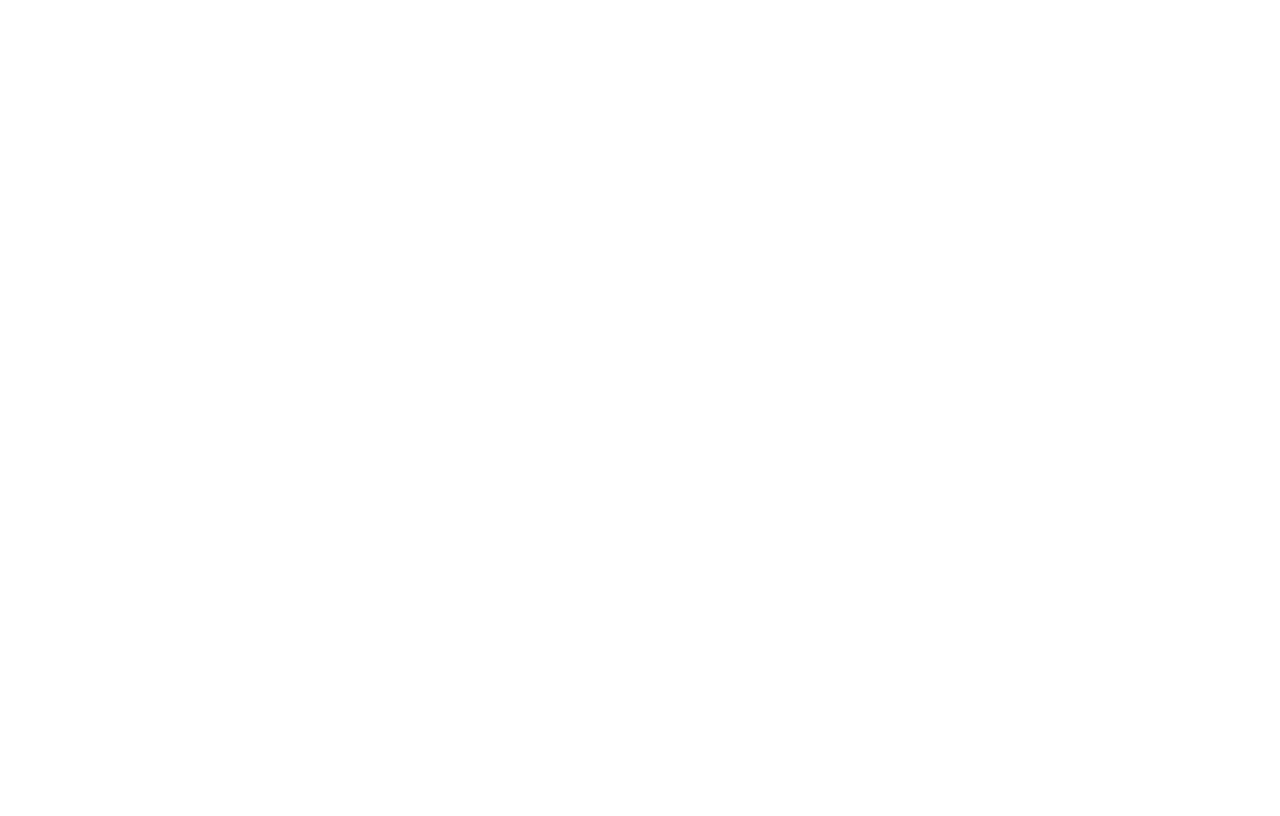
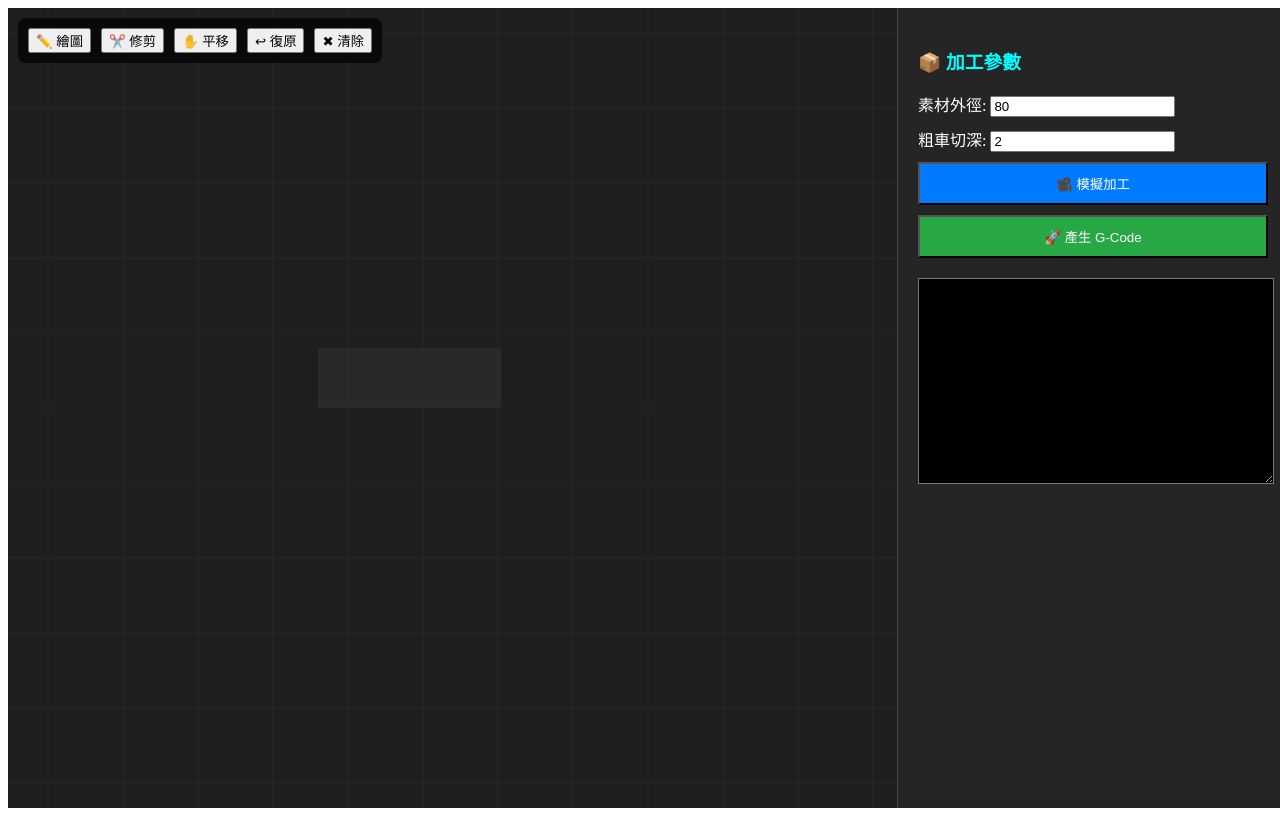
Before and after one commit to SJJ-rd/interesting-banzai-mhdj83, a React (Create React App) app: page / in a window 1280 px wide. Built offline with nearby package versions, Linux system fonts and the light colour scheme.

Commit message:
Update App.js

```diff
--- a/src/App.js
+++ b/src/App.js
@@ -1,26 +1,12 @@
 import React, { useEffect, useRef, useState, useMemo } from "react";
 
-// --- 核心工具函數：檢查線段相交並返回交點 ---
-// 修正：將此函數從 getVisualPoints 移出，讓 handleMouseUp 也能呼叫 [cite: 34-38, 248, 253]
-const checkIntersect = (p1, p2, p3, p4, isTrimMode = false) => {
-  if (!p1 || !p2 || !p3 || !p4) return null;
-  const den = (p4.y - p3.y) * (p2.x - p1.x) - (p4.x - p3.x) * (p2.y - p1.y);
-  if (Math.abs(den) < 1e-10) return null; // 平行
-
-  const ua = ((p4.x - p3.x) * (p1.y - p3.y) - (p4.y - p3.y) * (p1.x - p3.x)) / den;
-  const ub = ((p2.x - p1.x) * (p1.y - p3.y) - (p2.y - p1.y) * (p1.x - p3.x)) / den;
-
-  // 檢查交點是否在兩條線段的範圍內 [cite: 37]
-  if (ua >= 0 && ua <= 1 && ub >= 0 && ub <= 1) {
-    return {
-      x: p1.x + ua * (p2.x - p1.x),
-      y: p1.y + ua * (p2.y - p1.y),
-    };
-  }
-  return null;
-};
+/**
+ * CNC Gemini Master - 專業車床 CAD/CAM 整合介面
+ * 修正版：解決修剪報錯、優化圓弧粗車模擬、標準化 G-Code 生成
+ */
 
 const CncWorkspace = () => {
+  // --- 狀態管理 ---
   const [mode, setMode] = useState("DRAW_LINE");
   const [lineMode, setLineMode] = useState("G01");
   const [arcSubMode, setArcSubMode] = useState("SER");
@@ -35,13 +21,31 @@
   const [offsetDist, setOffsetDist] = useState(2.0);
   const [chamferType, setChamferType] = useState("c");
   const [chamferVal, setChamferVal] = useState(2.0);
-  const [toolConfig, setToolConfig] = useState({ code: "0101", r: 0.8, angle: 55, color: "#00FFFF" });
+  const [toolConfig, setToolConfig] = useState({
+    code: "0101",
+    r: 0.8,
+    angle: 55,
+    color: "#00FFFF",
+  });
   const [stock, setStock] = useState({ od: 80, id: 0, length: 120, face: 2.0 });
-  const [cam, setCam] = useState({ vc: 200, g50: 2500, feed: 0.2, doc: 2.0, safeDist: 2.0, allowX: 0.5, allowZ: 0.1 });
+  const [cam, setCam] = useState({
+    vc: 200,
+    g50: 2500,
+    feed: 0.2,
+    doc: 2.0,
+    safeDist: 2.0,
+    allowX: 0.5,
+    allowZ: 0.1,
+  });
   const [gcode, setGcode] = useState("");
 
   const canvasRef = useRef(null);
-  const cameraRef = useRef({ x: window.innerWidth / 2 - 150, y: window.innerHeight / 2, zoom: 1.5 });
+  const cameraRef = useRef({
+    x: window.innerWidth / 2 - 150,
+    y: window.innerHeight / 2,
+    zoom: 1.5,
+  });
+
   const interactionRef = useRef({
     isDragging: false,
     lastMouse: { x: 0, y: 0 },
@@ -53,31 +57,34 @@
     tangentCircle: null,
     arcPts: [],
     sim: { active: false, progress: 0, pts: [] },
+    hoveredPathId: null,
+    hoveredCorner: null,
   });
 
-  const saveState = () => setHistory((prev) => [...prev.slice(-29), JSON.parse(JSON.stringify(paths))]);
+  // --- 核心幾何運算引擎 ---
 
-  const handleUndo = () => {
-    setHistory((prev) => {
-      if (prev.length === 0) return prev;
-      const newH = [...prev];
-      setPaths(newH.pop());
-      return newH;
-    });
-    interactionRef.current.continuous = false;
+  // 1. 修正：新增交點檢查函數，解決 Trim 功能報錯
+  const checkIntersect = (A, B, C, D, isBoolean = false) => {
+    if (!A || !B || !C || !D) return null;
+    const den = (D.y - C.y) * (B.x - A.x) - (D.x - C.x) * (B.y - A.y);
+    if (Math.abs(den) < 1e-8) return null;
+    const t = ((D.x - C.x) * (A.y - C.y) - (D.y - C.y) * (A.x - C.x)) / den;
+    const u = ((B.x - A.x) * (A.y - C.y) - (B.y - A.y) * (A.x - C.x)) / den;
+
+    if (t >= 0 && t <= 1 && u >= 0 && u <= 1) {
+      if (isBoolean) return true;
+      return { x: A.x + t * (B.x - A.x), y: A.y + t * (B.y - A.y) };
+    }
+    return null;
   };
 
-  // --- 幾何計算引擎 ---
   const getVisualPoints = (pts) => {
     if (!pts || !Array.isArray(pts)) return [];
     let res = [];
     for (let i = 0; i < pts.length; i++) {
       const pt = pts[i];
-      if (!pt || typeof pt.x === "undefined" || typeof pt.y === "undefined") continue;
-
       if ((pt.c > 0 || pt.r > 0) && i > 0 && i < pts.length - 1) {
         const p = pts[i - 1], n = pts[i + 1];
-        if (!p || !n) { res.push(pt); continue; }
         const v1 = { x: p.x - pt.x, y: p.y - pt.y }, v2 = { x: n.x - pt.x, y: n.y - pt.y };
         const l1 = Math.hypot(v1.x, v1.y), l2 = Math.hypot(v2.x, v2.y);
         if (l1 < 0.001 || l2 < 0.001) { res.push(pt); continue; }
@@ -109,84 +116,280 @@
     return res;
   };
 
-  const visualPaths = useMemo(() => paths.map((p) => ({ ...p, points: getVisualPoints(p.points) })), [paths]);
-  const activePath = useMemo(() => paths.find((p) => p.id === selectedPathId) || paths[paths.length - 1], [paths, selectedPathId]);
+  const visualPaths = useMemo(() => paths.map(p => ({ ...p, points: getVisualPoints(p.points) })), [paths]);
+  const activePath = useMemo(() => paths.find(p => p.id === selectedPathId) || paths[paths.length - 1], [paths, selectedPathId]);
 
-  // --- 事件處理與繪製渲染 (省略重複的部分以節省空間，但確保結構正確) ---
-  // ... 請保留原有的 useEffect 渲染邏輯、handleMouseDown、handleMouseMove ...
+  const getOffsetPoints = (pts, toolR, isInner) => {
+    if (!pts || pts.length < 2) return [];
+    const dir = isInner ? -1 : 1;
+    return pts.map((pt, i) => {
+      if (pt.type === "arc" && pt.radius) {
+        const mag = pt.ccw ? (dir === 1 ? -toolR : toolR) : (dir === 1 ? toolR : -toolR);
+        const newR = Math.max(0.001, pt.radius + mag);
+        const newX = pt.cx + Math.cos(pt.endAngle) * newR;
+        const newY = pt.cy + Math.sin(pt.endAngle) * newR;
+        return { ...pt, radius: newR, x: newX, y: newY };
+      }
+      const p1 = i === 0 ? pt : pts[i - 1], p2 = i === 0 ? pts[1] : pt;
+      const dx = p2.x - p1.x, dy = p2.y - p1.y, len = Math.hypot(dx, dy);
+      if (len < 1e-5) return { ...pt };
+      return { ...pt, x: pt.x + (-dy / len) * toolR * dir, y: pt.y + (dx / len) * toolR * dir };
+    });
+  };
+
+  const visualCompPaths = useMemo(() => visualPaths.map(p => ({
+    ...p, points: getOffsetPoints(p.points, toolConfig.r, isInner)
+  })), [visualPaths, toolConfig.r, isInner]);
+
+  const activeCompPts = useMemo(() => visualCompPaths.find(p => p.id === activePath?.id)?.points || [], [activePath, visualCompPaths]);
+
+  // --- 功能邏輯 ---
+
+  const saveState = () => setHistory(prev => [...prev.slice(-29), JSON.parse(JSON.stringify(paths))]);
+
+  const handleUndo = () => {
+    setHistory(prev => {
+      if (prev.length === 0) return prev;
+      const newH = [...prev];
+      setPaths(newH.pop());
+      return newH;
+    });
+    interactionRef.current.continuous = false;
+  };
+
+  const genGCode = () => {
+    if (!activePath || activePath.points.length < 2) {
+      alert("請選擇加工路徑！");
+      return;
+    }
+    const vPts = getVisualPoints(activePath.points);
+    const startPt = vPts[0];
+    const safeZ = stock.face + cam.safeDist;
+    const safeX = isInner ? stock.id - cam.safeDist : stock.od + cam.safeDist;
+
+    let g = `O2000 (CNC GEMINI MASTER)\nG50 S${cam.g50}\nT${toolConfig.code} M03 G96 S${cam.vc}\nG00 X${safeX.toFixed(3)} Z${safeZ.toFixed(3)} M08\n`;
+    g += `G71 U${cam.doc} R0.5\nG71 P10 Q20 U${(isInner ? -cam.allowX : cam.allowX).toFixed(3)} W${cam.allowZ} F${cam.feed}\nN10 G00 X${(-startPt.y * 2).toFixed(3)}\n`;
+
+    vPts.forEach((pt, i) => {
+      if (i === 0) return;
+      const cmd = pt.type === "arc" ? (pt.ccw ? "G03" : "G02") : "G01";
+      g += `${cmd} X${(-pt.y * 2).toFixed(3)} Z${pt.x.toFixed(3)}${pt.type === "arc" ? ` R${pt.radius.toFixed(3)}` : ""}\n`;
+    });
+
+    g += `N20 G01 X${(isInner ? stock.id - 2 : stock.od + 2).toFixed(3)}\nG70 P10 Q20\nM30`;
+    setGcode(g);
+  };
+
+  // 2. 修正：優化粗車模擬，正確處理圓弧交點
+  const startSimulation = () => {
+    if (!activeCompPts.length) return alert("請選擇加工路徑！");
+    let sPts = [];
+    const safeZ = stock.face + cam.safeDist;
+    const startDia = isInner ? stock.id : stock.od;
+    const safeY = -(startDia + (isInner ? -cam.safeDist : cam.safeDist)) / 2;
+
+    sPts.push({ x: safeZ, y: safeY, type: "G00" });
+    let currentY = -startDia / 2;
+    const targetY = isInner ? Math.max(...activeCompPts.map(p => p.y)) : Math.min(...activeCompPts.map(p => p.y));
+    let passes = 0;
+
+    while ((isInner ? currentY < targetY : currentY > targetY) && passes < 150) {
+      currentY += isInner ? cam.doc / 2 : -cam.doc / 2;
+      if ((isInner && currentY > targetY) || (!isInner && currentY < targetY)) currentY = targetY;
+
+      let endZ = activeCompPts[activeCompPts.length - 1].x;
+      for (let i = 0; i < activeCompPts.length - 1; i++) {
+        let p1 = activeCompPts[i], p2 = activeCompPts[i + 1];
+        if ((currentY >= p1.y && currentY <= p2.y) || (currentY <= p1.y && currentY >= p2.y)) {
+          if (p2.type === "arc" && p2.radius) {
+            const dy = Math.abs(currentY - p2.cy);
+            if (dy <= p2.radius) endZ = p2.cx + Math.sqrt(p2.radius ** 2 - dy ** 2);
+          } else if (Math.abs(p2.y - p1.y) > 1e-5) {
+            endZ = p1.x + ((currentY - p1.y) / (p2.y - p1.y)) * (p2.x - p1.x);
+          }
+          break;
+        }
+      }
+      sPts.push({ x: safeZ, y: currentY, type: "G00" }, { x: endZ, y: currentY, type: "G01" });
+      sPts.push({ x: endZ + 0.5, y: currentY + (isInner ? -0.5 : 0.5), type: "G01" });
+      sPts.push({ x: safeZ, y: currentY + (isInner ? -0.5 : 0.5), type: "G00" });
+      passes++;
+    }
+    activeCompPts.forEach(pt => sPts.push({ ...pt, type: pt.type || "G01" }));
+    interactionRef.current.sim = { active: true, progress: 0, pts: sPts };
+  };
+
+  // --- 畫布繪製 ---
+  useEffect(() => {
+    const canvas = canvasRef.current;
+    if (!canvas) return;
+    const ctx = canvas.getContext("2d");
+    const render = () => {
+      canvas.width = canvas.parentElement.clientWidth;
+      canvas.height = canvas.parentElement.clientHeight;
+      ctx.clearRect(0, 0, canvas.width, canvas.height);
+      ctx.save();
+      ctx.translate(cameraRef.current.x, cameraRef.current.y);
+      ctx.scale(cameraRef.current.zoom, cameraRef.current.zoom);
+
+      // 繪製素材
+      ctx.fillStyle = "rgba(255,255,255,0.05)";
+      ctx.fillRect(-stock.length, -stock.od / 2, stock.length + Number(stock.face), (stock.od - stock.id) / 2);
+
+      // 繪製座標軸與網格
+      ctx.strokeStyle = "#333";
+      ctx.lineWidth = 0.5 / cameraRef.current.zoom;
+      ctx.beginPath();
+      for (let i = -500; i <= 500; i += 50) {
+        ctx.moveTo(i, -500); ctx.lineTo(i, 500);
+        ctx.moveTo(-500, i); ctx.lineTo(500, i);
+      }
+      ctx.stroke();
+
+      // 繪製路徑
+      visualPaths.forEach((p, idx) => {
+        const isActive = p.id === activePath?.id;
+        ctx.lineWidth = isActive ? 2 / cameraRef.current.zoom : 1 / cameraRef.current.zoom;
+        ctx.strokeStyle = isActive ? "#00ff00" : "#4a824a";
+        ctx.beginPath();
+        p.points.forEach((pt, i) => {
+          if (i === 0) ctx.moveTo(pt.x, pt.y);
+          else if (pt.type === "arc") ctx.arc(pt.cx, pt.cy, pt.radius, pt.startAngle, pt.endAngle, !pt.ccw);
+          else ctx.lineTo(pt.x, pt.y);
+        });
+        ctx.stroke();
+      });
+
+      // 模擬動畫
+      if (interactionRef.current.sim.active) {
+        let sim = interactionRef.current.sim;
+        sim.progress += 0.2;
+        if (sim.progress >= sim.pts.length - 1) sim.active = false;
+        const curIdx = Math.floor(sim.progress);
+        const pt = sim.pts[curIdx];
+        if (pt) {
+          ctx.fillStyle = toolConfig.color;
+          ctx.beginPath(); ctx.arc(pt.x, pt.y, toolConfig.r, 0, Math.PI * 2); ctx.fill();
+        }
+      }
+
+      ctx.restore();
+      requestAnimationFrame(render);
+    };
+    render();
+  }, [visualPaths, stock, activePath, toolConfig]);
+
+  // --- 事件處理 ---
+  const handleMouseDown = (e) => {
+    if (e.button === 2) { interactionRef.current.continuous = false; return; }
+    const rect = canvasRef.current.getBoundingClientRect();
+    const rawPt = {
+      x: (e.clientX - rect.left - cameraRef.current.x) / cameraRef.current.zoom,
+      y: (e.clientY - rect.top - cameraRef.current.y) / cameraRef.current.zoom,
+    };
+
+    if (mode === "DRAW_LINE") {
+      saveState();
+      setPaths(prev => {
+        let n = [...prev];
+        if (!interactionRef.current.continuous) {
+          const id = Date.now();
+          n.push({ id, points: [{ ...rawPt, type: lineMode, c: 0, r: 0 }] });
+          setSelectedPathId(id);
+        } else {
+          const idx = n.findIndex(p => p.id === activePath?.id);
+          if (idx !== -1) n[idx].points.push({ ...rawPt, type: lineMode, c: 0, r: 0 });
+        }
+        return n;
+      });
+      interactionRef.current.continuous = true;
+    } else if (mode === "TRIM") {
+      interactionRef.current.isDragging = true;
+      interactionRef.current.trimPath = [rawPt];
+    } else if (mode === "PAN") {
+        interactionRef.current.isDragging = true;
+        interactionRef.current.lastMouse = { x: e.clientX, y: e.clientY };
+    }
+  };
+
+  const handleMouseMove = (e) => {
+    const rect = canvasRef.current.getBoundingClientRect();
+    const rawPt = {
+        x: (e.clientX - rect.left - cameraRef.current.x) / cameraRef.current.zoom,
+        y: (e.clientY - rect.top - cameraRef.current.y) / cameraRef.current.zoom,
+    };
+    interactionRef.current.currentPt = rawPt;
+
+    if (interactionRef.current.isDragging) {
+      if (mode === "PAN") {
+        cameraRef.current.x += e.clientX - interactionRef.current.lastMouse.x;
+        cameraRef.current.y += e.clientY - interactionRef.current.lastMouse.y;
+        interactionRef.current.lastMouse = { x: e.clientX, y: e.clientY };
+      } else if (mode === "TRIM") {
+        interactionRef.current.trimPath.push(rawPt);
+      }
+    }
+  };
 
   const handleMouseUp = () => {
     if (mode === "TRIM" && interactionRef.current.trimPath.length > 1) {
       saveState();
       const tPath = interactionRef.current.trimPath;
-      setPaths((prev) => {
-        const allSegs = [];
-        prev.forEach((path) => {
-          if (path.points)
-            for (let i = 0; i < path.points.length - 1; i++)
-              if (path.points[i] && path.points[i + 1])
-                allSegs.push({ A: path.points[i], B: path.points[i + 1] });
-        });
-
+      setPaths(prev => {
         let newPaths = [];
-        prev.forEach((path) => {
+        prev.forEach(path => {
           if (!path.points) return;
           let cur = [];
           for (let i = 0; i < path.points.length - 1; i++) {
             const p1 = path.points[i], p2 = path.points[i + 1];
-            if (!p1 || !p2) continue;
-            let inters = [];
-            // 現在這裡可以正確呼叫組件層級的 checkIntersect [cite: 248]
-            allSegs.forEach((seg) => {
-              const I = checkIntersect(p1, p2, seg.A, seg.B, false);
-              if (I) inters.push(I);
-            });
-            inters.sort((a, b) => Math.hypot(a.x - p1.x, a.y - p1.y) - Math.hypot(b.x - p1.x, b.y - p1.y));
-
-            let uniqueInters = [];
-            inters.forEach((I) => {
-              if (uniqueInters.length === 0 || Math.hypot(I.x - uniqueInters[uniqueInters.length - 1].x, I.y - uniqueInters[uniqueInters.length - 1].y) > 0.001)
-                uniqueInters.push(I);
-            });
-
-            let microPts = [p1, ...uniqueInters, p2];
-            for (let k = 0; k < microPts.length - 1; k++) {
-              const m1 = microPts[k], m2 = microPts[k + 1];
-              let cut = false;
-              for (let j = 0; j < tPath.length - 1; j++)
-                if (checkIntersect(m1, m2, tPath[j], tPath[j + 1], true)) {
-                  cut = true;
-                  break;
-                }
-              // ... 修剪後的點位處理邏輯 [cite: 254-258]
-              if (cut) {
-                if (cur.length > 0) {
-                  cur.push({ ...m1, type: p2.type });
-                  newPaths.push({ id: Math.random(), points: cur });
-                  cur = [];
-                }
-              } else {
-                if (cur.length === 0) cur.push({ ...m1, type: k === 0 ? p1.type : p2.type, c: p1.c, r: p1.r });
-                if (k === microPts.length - 2) cur.push({ ...m2, type: p2.type, c: 0, r: 0 });
-              }
+            let cut = false;
+            for (let j = 0; j < tPath.length - 1; j++) {
+              if (checkIntersect(p1, p2, tPath[j], tPath[j + 1], true)) { cut = true; break; }
+            }
+            if (cut) {
+              if (cur.length > 1) newPaths.push({ id: Math.random(), points: cur });
+              cur = [];
+            } else {
+              if (cur.length === 0) cur.push(p1);
+              cur.push(p2);
             }
           }
           if (cur.length > 1) newPaths.push({ id: Math.random(), points: cur });
         });
-        return newPaths.filter((p) => p.points && p.points.length > 1);
+        return newPaths;
       });
     }
     interactionRef.current.isDragging = false;
-    interactionRef.current.trimPath = [];
   };
 
-  // ... (其餘 UI 與 return 部分保持不變)
   return (
-    // ... JSX 內容 [cite: 262-371]
-    <div>{/* 此處應包含原有的完整 UI */}</div>
+    <div style={{ display: "flex", width: "100vw", height: "100vh", backgroundColor: "#1e1e1e", color: "white" }}>
+      <div style={{ flexGrow: 1, position: "relative" }}>
+        <canvas ref={canvasRef} style={{ width: "100%", height: "100%" }}
+          onMouseDown={handleMouseDown} onMouseMove={handleMouseMove} onMouseUp={handleMouseUp}
+          onWheel={(e) => cameraRef.current.zoom *= (e.deltaY > 0 ? 0.9 : 1.1)}
+        />
+        <div style={{ position: "absolute", top: 10, left: 10, display: "flex", gap: "10px", background: "rgba(0,0,0,0.7)", padding: "10px", borderRadius: "8px" }}>
+          <button onClick={() => setMode("DRAW_LINE")}>✏️ 繪圖</button>
+          <button onClick={() => setMode("TRIM")}>✂️ 修剪</button>
+          <button onClick={() => setMode("PAN")}>✋ 平移</button>
+          <button onClick={handleUndo}>↩ 復原</button>
+          <button onClick={() => setPaths([])}>✖ 清除</button>
+        </div>
+      </div>
+
+      <div style={{ width: "350px", background: "#252526", padding: "20px", borderLeft: "1px solid #444", overflowY: "auto" }}>
+        <h3 style={{ color: "#00FFFF" }}>📦 加工參數</h3>
+        <div style={{ display: "grid", gap: "10px" }}>
+          <label>素材外徑: <input type="number" value={stock.od} onChange={e => setStock({...stock, od: e.target.value})} /></label>
+          <label>粗車切深: <input type="number" value={cam.doc} onChange={e => setCam({...cam, doc: parseFloat(e.target.value)})} /></label>
+          <button onClick={startSimulation} style={{ padding: "10px", background: "#007bff", color: "white" }}>🎥 模擬加工</button>
+          <button onClick={genGCode} style={{ padding: "10px", background: "#28a745", color: "white" }}>🚀 產生 G-Code</button>
+        </div>
+        <textarea value={gcode} readOnly style={{ width: "100%", height: "200px", marginTop: "20px", background: "#000", color: "#00ff00", fontFamily: "monospace" }} />
+      </div>
+    </div>
   );
 };
 
-export default function App() {
-  return <CncWorkspace />;
-}
+export default function App() { return <CncWorkspace />; }
```
